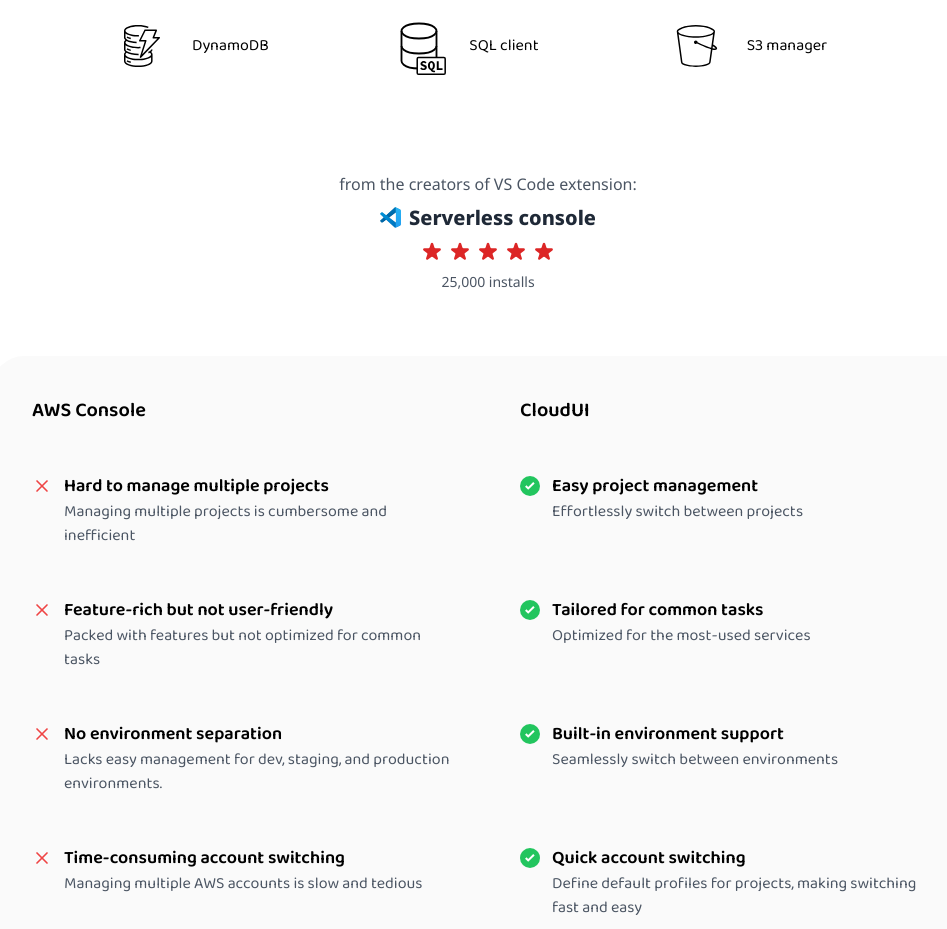
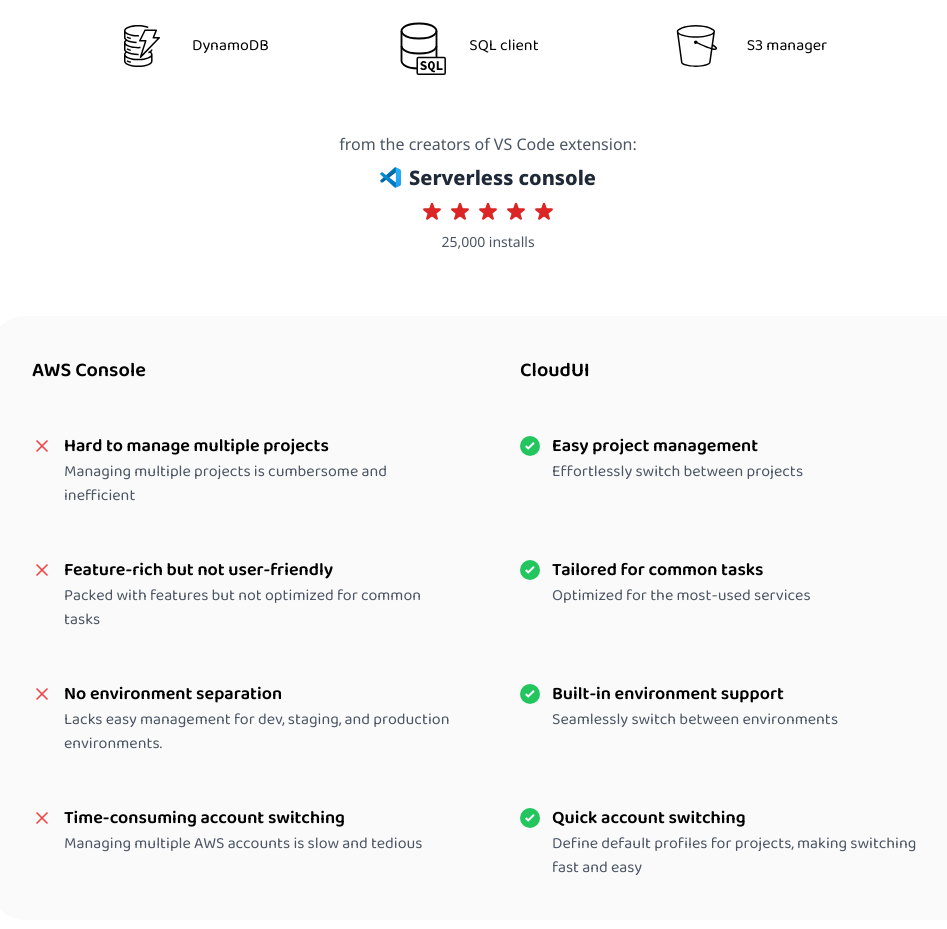
Before and after one commit to domagojk/cloudui-landing, a Next.js app: page / in a window 1280 px wide. Shown: the part 1180-2109 px from the top of the page, without its empty margins (152-1099 px from the left). Built offline with nearby package versions, Linux system fonts and the light colour scheme.

Commit message:
added link

```diff
--- a/app/landing.tsx
+++ b/app/landing.tsx
@@ -157,7 +157,11 @@ export default function LandingPage() {
           </div>
         </section>
         <section>
-          <div className={`${notoSans.className} mt-10 text-center space-y-2`}>
+          <a
+            href="https://marketplace.visualstudio.com/items?itemName=devAdvice.serverlessconsole&ssr=false"
+            target="_blank"
+            className={`${notoSans.className} mt-10 text-center space-y-2`}
+          >
             <p className="text-l text-gray-600">
               from the creators of VS Code extension:
             </p>
@@ -185,7 +189,7 @@ export default function LandingPage() {
               ))}
             </div>
             <p className="text-gray-600 text-sm">25,000 installs</p>
-          </div>
+          </a>
         </section>
 
         <section className="max-w-5xl mx-auto px-4 pt-16">
```
